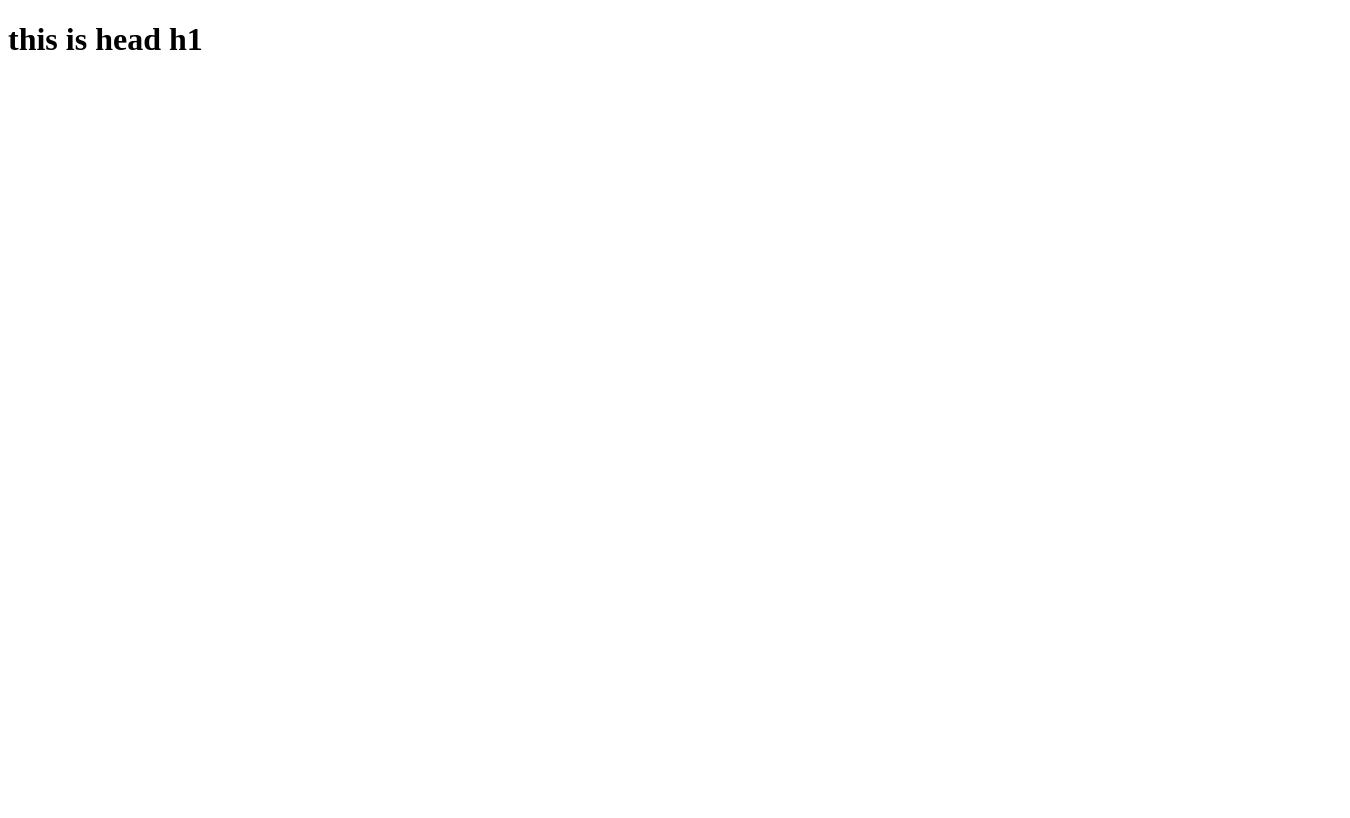
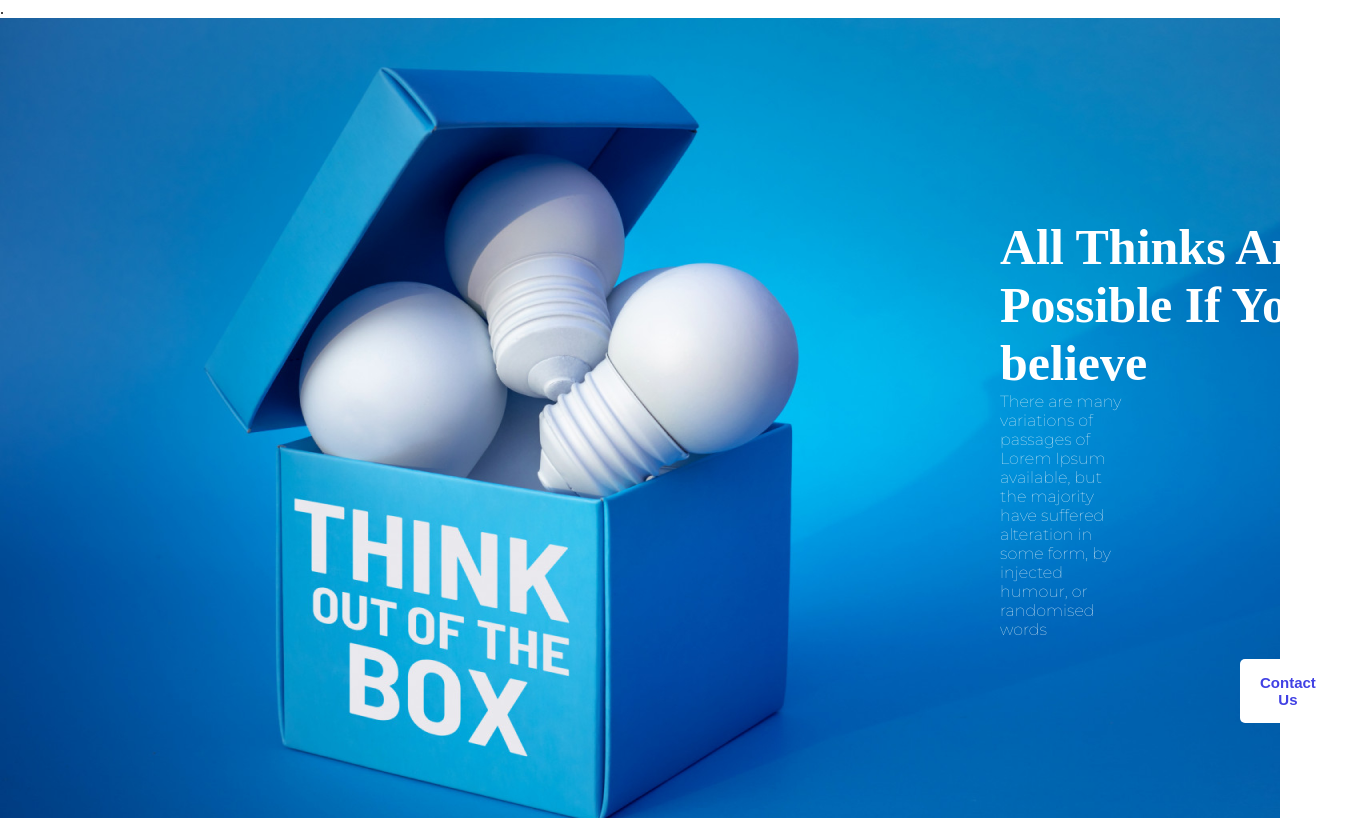
Before and after one commit to mehedihasan42/new-year-new-mehedi, a plain HTML site: page index.html in a window 1280 px wide. Shown: the whole page, 1350 px wide, since content can reach past the window. Drawn offline with Linux system fonts and the light colour scheme; a web font is replaced by a local one.

Commit message:
commited

```diff
--- a/index.html
+++ b/index.html
@@ -1,13 +1,24 @@
 <!DOCTYPE html>
 <html lang="en">
-<head>
-    <meta charset="UTF-8">
-    <meta http-equiv="X-UA-Compatible" content="IE=edge">
-    <meta name="viewport" content="width=device-width, initial-scale=1.0">
-    <link rel="stylesheet" href="./styles.css">
+  <head>
+    <meta charset="UTF-8" />
+    <meta http-equiv="X-UA-Compatible" content="IE=edge" />
+    <meta name="viewport" content="width=device-width, initial-scale=1.0" />
+    <link rel="stylesheet" href="./styles.css" />
     <title>Document</title>
-</head>
-<body>
-    <h1>this is head h1</h1>
-</body>
+  </head>
+  <body>
+    <!-- banner -->.
+    <header class="banner">
+      <div class="first-container">
+        <p class="first-pera">All Thinks Are Possible If You believe</p>
+        <p class="second-pera">
+          There are many variations of passages of Lorem Ipsum available, but
+          the majority have suffered alteration in some form, by injected
+          humour, or randomised words
+        </p>
+        <button class="btn">Contact Us</button>
+      </div>
+    </header>
+  </body>
 </html>
--- a/styles.css
+++ b/styles.css
@@ -0,0 +1,42 @@
+@import url('https://fonts.googleapis.com/css2?family=Barlow:ital,wght@1,100&family=Inconsolata:wght@200&family=Lato:ital@0;1&family=Montserrat:wght@100&display=swap');
+@import url('https://fonts.googleapis.com/css2?family=Inconsolata:wght@200&family=Lato:ital@0;1&family=Montserrat:wght@100&family=Playfair+Display:ital,wght@1,500&display=swap');
+*{
+    margin: 0;
+    padding: 0;
+}
+
+/* banner */
+.banner{
+    background-image: url(./images/banner/banner3.png);
+    height: 100vh;
+}
+
+.banner .first-container{
+    padding-top: 200px;
+}
+
+.banner .first-container .first-pera{
+    color: #fff;
+    font-weight: 800;
+    font-size: 50px;
+    width: 350px;
+    padding-left: 1000px;
+    font-family: 'Playfair Display', serif;
+}
+
+.banner .first-container .second-pera{
+    padding: 0 150px 0 1000px;
+   color: rgb(241, 247, 247);
+   font-family: 'Montserrat', sans-serif;
+}
+
+.banner .first-container .btn{
+    margin: 20px 0 0 1240px ;
+    background-color: #fff;
+    color: rgb(65, 65, 228);
+    padding: 15px 20px;
+    border: 0 solid #fff;
+    border-radius: 5px;
+    font-weight: 700;
+    font-size: 15px;
+}
```
